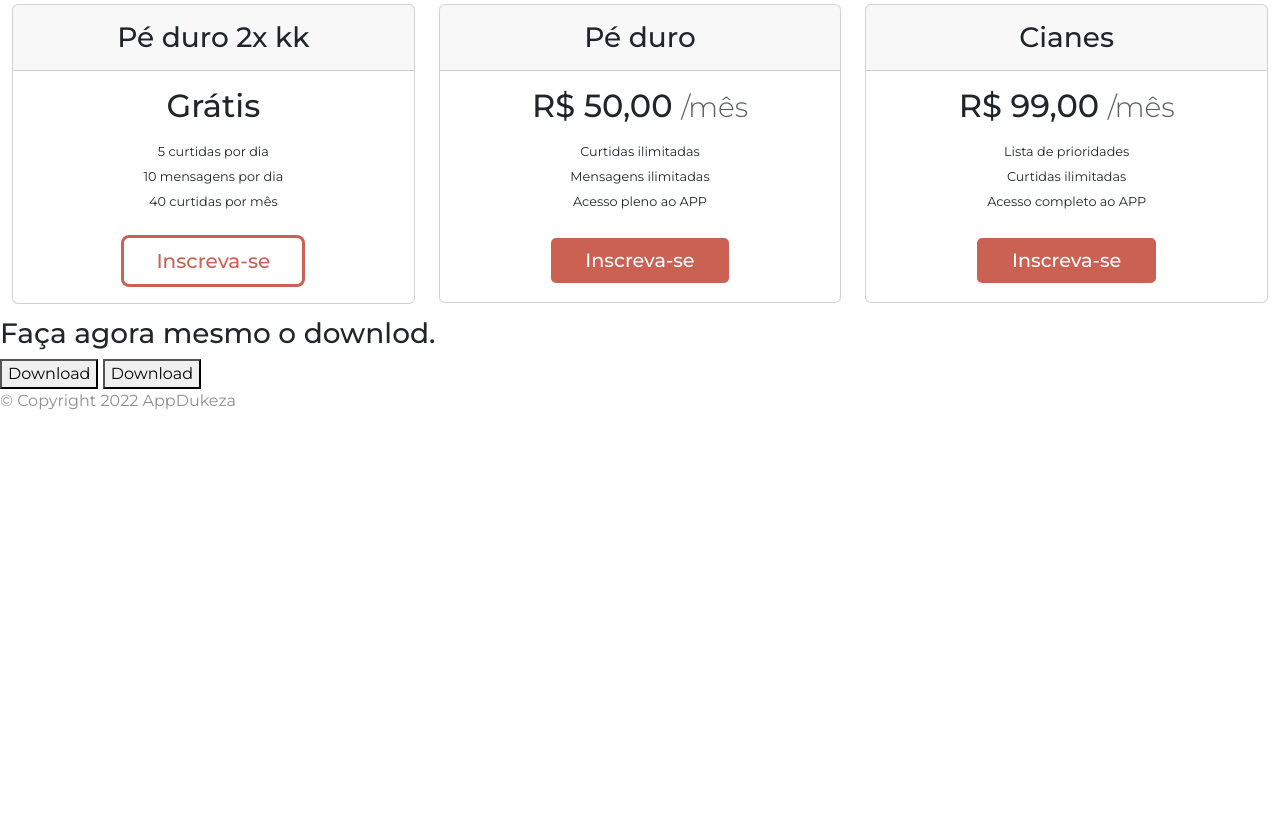
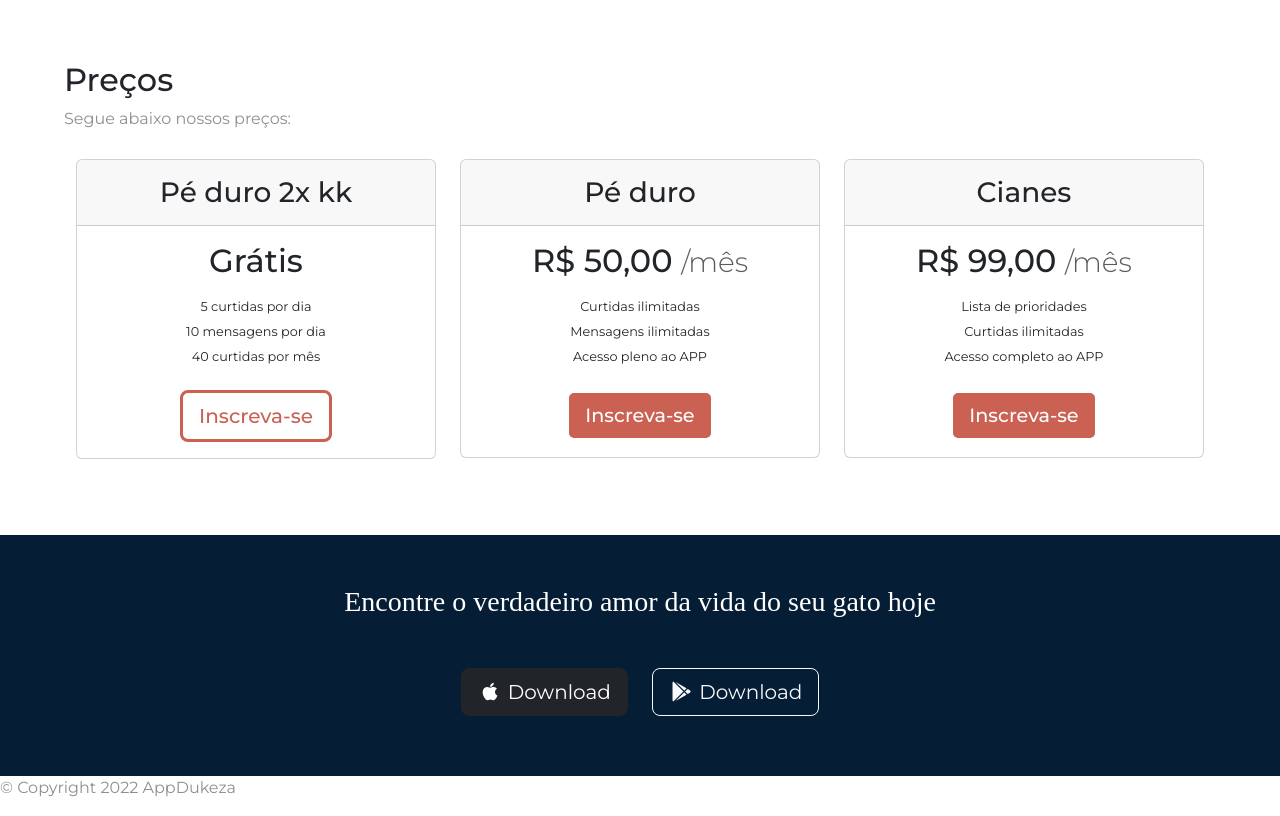
Before and after one commit to thi2u/full-stack-turbo-TipsCode, a plain HTML site: page bootstrap/dukeza/index.html in a window 1280 px wide. Shown: the part 1342-2158 px from the top of the page. Before the commit the page ends 1771 px from the top, so only its background shows below. Drawn offline with nearby package versions, Linux system fonts and the light colour scheme.

Commit message:
Atualização Módulo de Bootstrap Finalizado Módulo de Media Queries000

```diff
--- a/bootstrap/dukeza/css/styles.css
+++ b/bootstrap/dukeza/css/styles.css
@@ -27,12 +27,11 @@ p{
 #title{
     background-color: #051d35;
     color: #fff;
-    padding-bottom: 10px;
+    padding-bottom: 10%;
 }
 
 #title .row{
     margin: 0px;
-    /* padding: 0 15%; */
 }
 
 .navbar-brand{
@@ -56,6 +55,24 @@ p{
     max-width: 200px;
     transform: rotate(35deg);
     position: absolute;
+}
+
+/* MEDIA QUERIES */
+
+@media (max-width: 768px) {
+    .title-image{
+        position: static;
+        transform: rotate(0deg);
+        margin: 5% auto;
+    }
+
+    #title .row{
+        text-align: center;
+    }
+
+    #title{
+        padding-bottom: 3%;
+    }
 }
 
 /* ---------------------- Features ---------------------- */
@@ -98,7 +115,7 @@ p{
     background-color: #ef8172b0;
     padding: 7% 15%;
     text-align: center;
-    color: white;
+    color: whi0te;
 }
 
 #testimonials img{
@@ -121,7 +138,7 @@ p{
 /* ---------------------- CARD PRICING ---------------------- */
 
 #pricing{
-    margin-top: 2%;
+    margin: 5%;
 }
 
 #pricing .col{
@@ -164,3 +181,27 @@ p{
     border: solid 0.2rem;
     font-weight: 500;
 }
+
+/* ---------------------- CTA ---------------------- */
+
+#cta {
+    background-color: #051d35;
+    padding: 50px;
+    text-align: center;
+}
+
+#cta h3{
+    font-family: "Montserrat-bold";
+    margin-bottom: 40px;
+    color: white;
+}
+
+#cta .btn{
+    margin: 10px;
+}
+
+/* ---------------------- FOOTER ---------------------- */
+
+#footer {
+    background-color: #fff;
+}
--- a/bootstrap/dukeza/index.html
+++ b/bootstrap/dukeza/index.html
@@ -56,7 +56,7 @@
 
             <!-- Título -->
             <div class="row">
-                    <div class="col-lg-8 col-md-8 col-sm-8">
+                    <div class="col-lg-8 col-md-8 col-sm-12">
                         <h1>Encontre agora um gatinho para ser seu melhor amigo</h1>
                         <button type="button" class="btn btn-dark btn-lg">
                             <i class="fa-brands fa-apple"></i>
@@ -68,7 +68,7 @@
                         </button>
                     </div>
 
-                    <figure class= "col-lg-4 col-md-4 col-sm-4">
+                    <figure class= "col-lg-4 col-md-4 col-sm-12">
                         <img src="./img/Gatinho.png" alt="Gatinho Feliz" class="title-image"/>
                     </figure>
             </div>
@@ -164,7 +164,7 @@
                             <li>10 mensagens por dia</li>
                             <li>40 curtidas por mês</li>
                         </ul>
-                        <button type="button" class="btn btn-lg w-50 botao-gts">
+                        <button type="button" class="btn btn-lg botao-gts">
                             Inscreva-se
                         </button>
                     </div>
@@ -186,7 +186,7 @@
                             <li>Mensagens ilimitadas</li>
                             <li>Acesso pleno ao APP</li>
                         </ul>
-                        <button type="button" class="btn btn-lg w-50 botao-rs">
+                        <button type="button" class="btn btn-lg botao-rs">
                             Inscreva-se
                         </button>
                     </div>
@@ -208,7 +208,7 @@
                             <li>Curtidas ilimitadas</li>
                             <li>Acesso completo ao APP</li>
                         </ul>
-                        <button type="button" class="btn btn-lg w-50 botao-rs">
+                        <button type="button" class="btn btn-lg botao-rs">
                             Inscreva-se
                         </button>
                     </div>
@@ -221,9 +221,15 @@
 
     <section id="cta">
 
-        <h3>Faça agora mesmo o downlod.</h3>
-        <button type="button">Download</button>
-        <button type="button">Download</button>
+        <h3>Encontre o verdadeiro amor da vida do seu gato hoje</h3>
+        <button type="button" class="btn btn-dark btn-lg">
+            <i class="fa-brands fa-apple"></i>
+            Download
+        </button>
+        <button type="button" class="btn btn-outline-light btn-lg">
+            <i class="fa-brands fa-google-play"></i>
+            Download
+        </button>
 
     </section>
 
```
